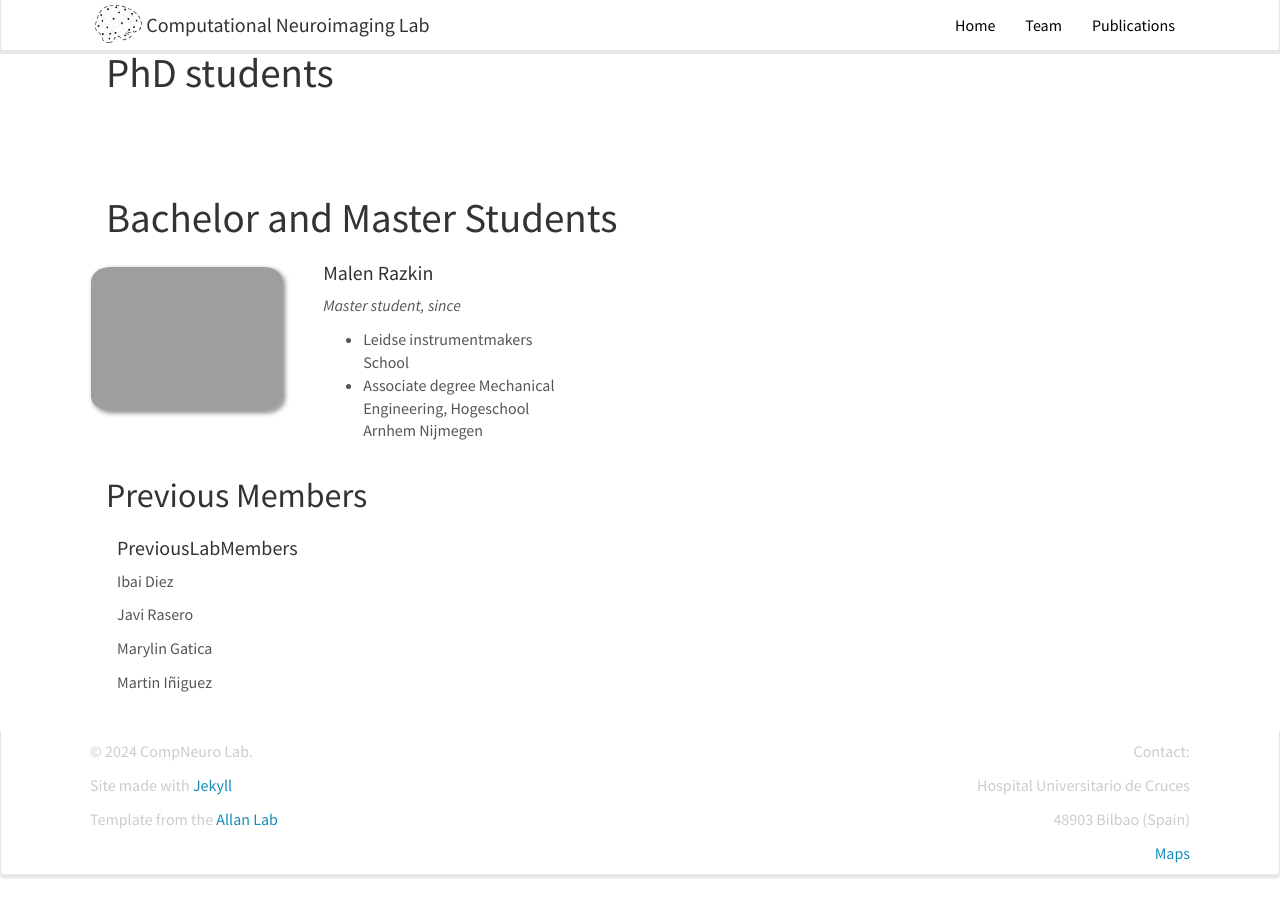
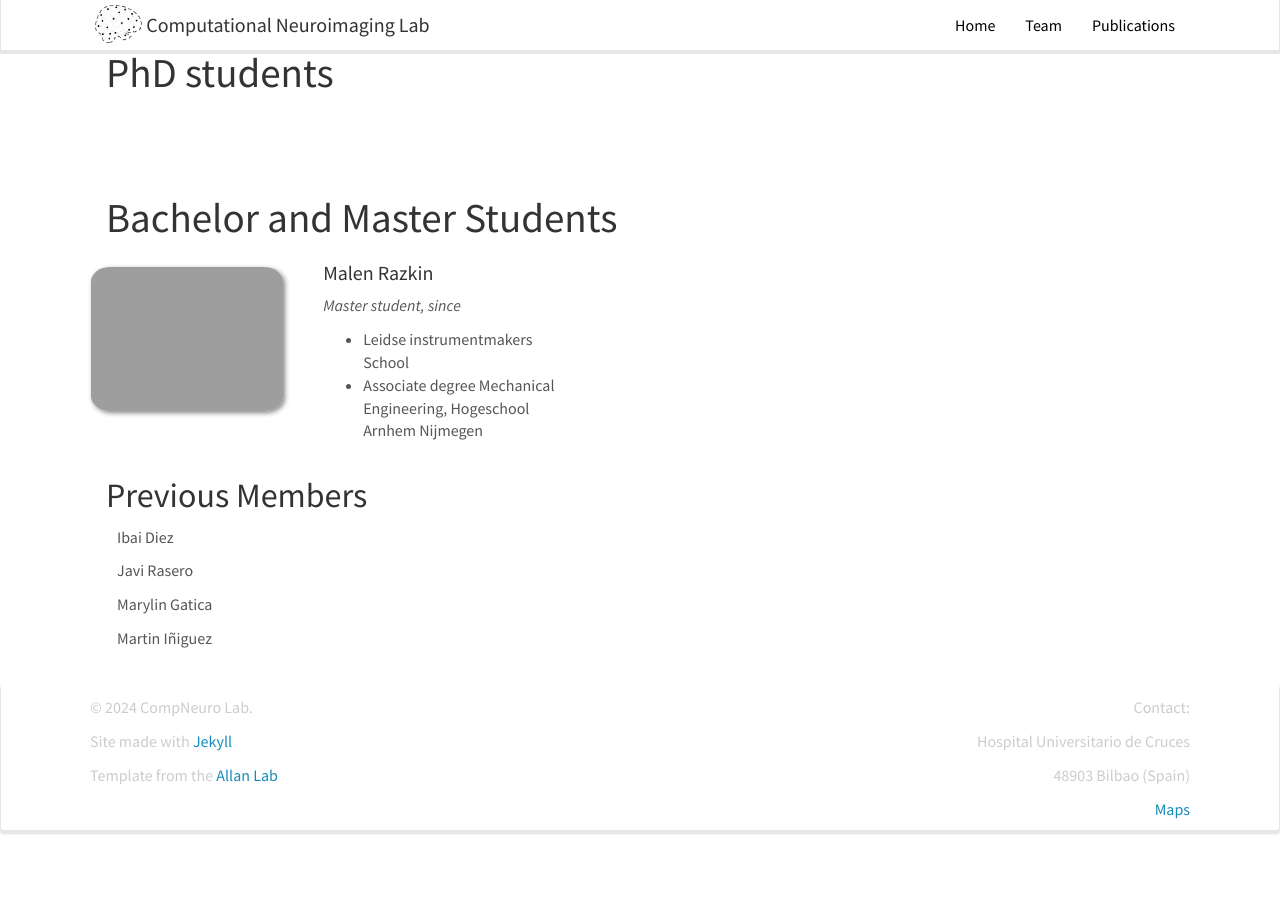
Before and after one commit to itellaetxe/compneurobilbao_website, a Jekyll site: the page built from _pages/team.md, in a window 1280 px wide and 900 px high, scrolled down 817 px. Built offline with Jekyll 4.4.1, drawn with Linux system fonts in a browser that asks for light colours; nearby versions of some CDN libraries; after the commit the page ends 1673 px from its top, so only the background shows below that.

Commit message:
Update team.md

```diff
--- a/_pages/team.md
+++ b/_pages/team.md
@@ -278,7 +278,6 @@ sitemap: false
 <div class="row">
 
 <div class="col-sm-4 clearfix">
-<h4>PreviousLabMembers</h4>
 {% for member in site.data.previous_lab_members %}
 {{ member.name }}
 {% endfor %}
```
